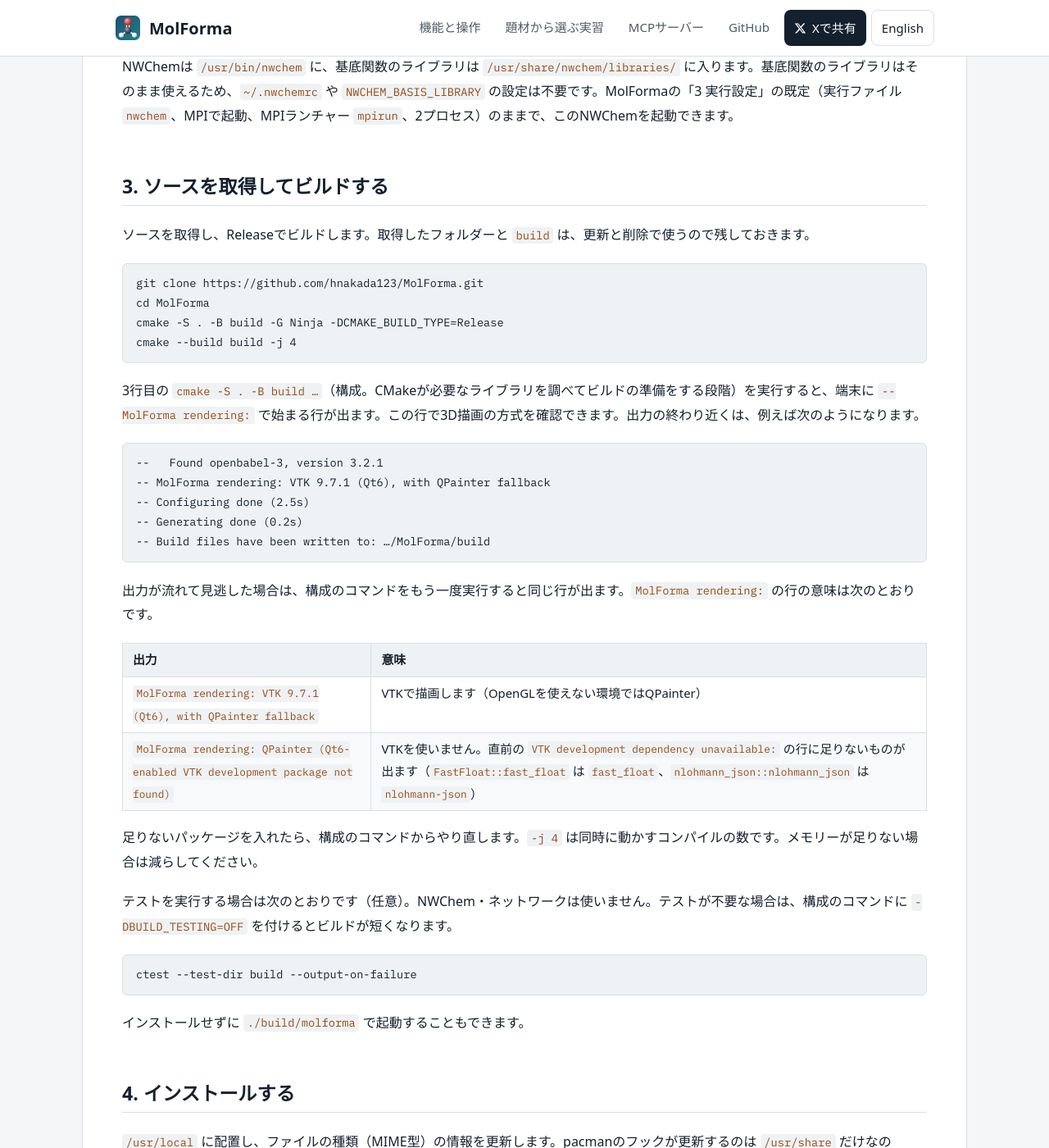
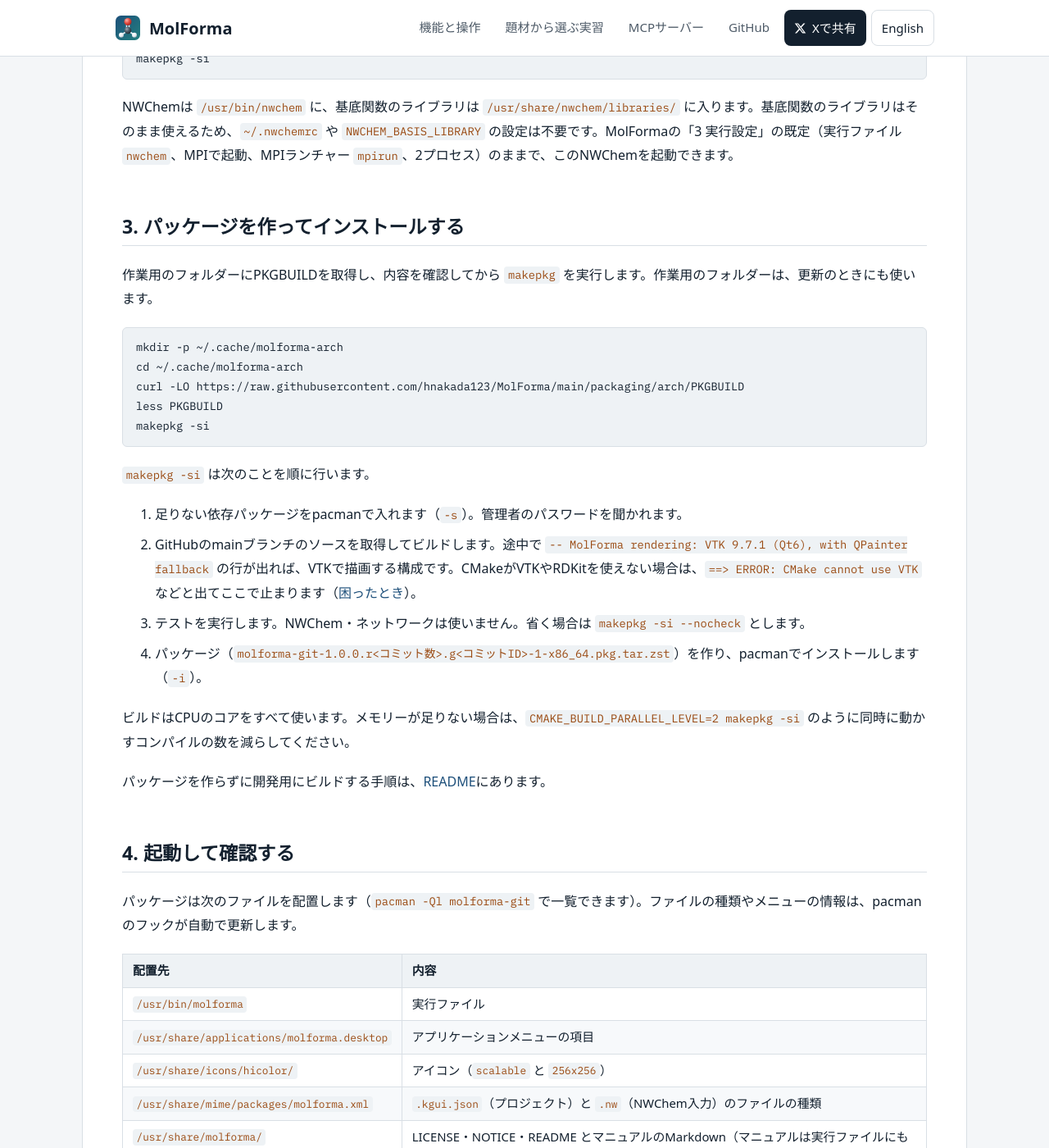
Before and after one commit to hnakada123/MolForma, a Jekyll site: the page built from docs/installation/arch_linux.md, in a window 1280 px wide and 1400 px high, scrolled down 2052 px. Shown: the whole window at 82% size. Built offline with Jekyll 4.4.1, drawn with Linux system fonts in a browser that asks for light colours; some web fonts are replaced; our own code applies the rules of GitHub Pages for plain Markdown files; some of the changed text lies outside the part shown.

Commit message:
Install on Arch Linux from a package made with the PKGBUILD
packaging/arch/PKGBUILD makes the package molforma-git from GitHub's main with RDKit and VTK,
stopping rather than leaving either out, runs the tests in check() and installs into /usr. Its
build-time dependencies include what the CMake files of RDKit (boost) and VTK (fast_float,
nlohmann-json, openmpi) refer to. The Arch Linux page now fetches the PKGBUILD and runs
"makepkg -si", so pacman installs the dependencies, updates the file types and menus, and removes
MolForma with "pacman -R molforma-git". The README and CLAUDE.md mention the PKGBUILD.

Co-Authored-By: Claude Opus 5.5 <noreply@anthropic.com>

````diff
--- a/docs/installation/arch_linux.md
+++ b/docs/installation/arch_linux.md
@@ -1,41 +1,43 @@
 # Arch Linuxでのインストール
 
-MolFormaをArch Linuxでソースからビルドしてインストールし、計算に使うNWChemを用意する手順です。依存パッケージは公式リポジトリ（core・extra）から、NWChemはAURから入れます。
+MolFormaをArch Linuxのパッケージとして作り、pacmanでインストールする手順です。リポジトリの `packaging/arch/PKGBUILD` から `makepkg` でパッケージ `molforma-git` を作ります。依存パッケージは公式リポジトリ（core・extra）から自動で入り、計算に使うNWChemはAURから入れます。
 
-対象はArch Linux（x86-64）とMolForma 0.1.0です。2026-10-27に手順を確認しました（[確認した構成](#確認した構成)）。
+対象はArch Linux（x86-64）とMolForma 1.0.0です。2026-10-28に手順を確認しました（[確認した構成](#確認した構成)）。
 
-MolFormaのパッケージは公式リポジトリにもAURにもありません（2026-10-27時点）。GitHubのソースからビルドし、`cmake --install` で `/usr/local` に配置します。pacmanでは管理しないため、更新と削除は[更新・削除](#更新削除)の手順で行います。
+MolFormaのパッケージは公式リポジトリにもAURにもありません（2026-10-28時点）。PKGBUILDはGitHubのmainブランチのソースを取得してビルドします。インストールしたパッケージはpacmanで管理するので、削除は `pacman -R` で行えます。
 
 ## 必要なパッケージ
 
+次のパッケージは、`makepkg -s` が公式リポジトリから自動で入れます。
+
+| 区分 | パッケージ | 用途 |
+| --- | --- | --- |
+| 実行時 | `qt6-base` | 画面（Qt Widgets） |
+| 実行時 | `openbabel` | 構造ファイルの読み書き、力場による整形、SMILESからの3D構造（フォーマットプラグインと力場データを含む） |
+| 実行時 | `rdkit` | 厳密な立体判定（R/S・E/Z）、残基認識 |
+| 実行時 | `vtk` | 3D画面をVTK（OpenGL）で描画 |
+| ビルド時 | `git`、`cmake`、`ninja`、`eigen` | ソースの取得とビルド |
+| ビルド時 | `boost`、`fast_float`、`nlohmann-json`、`openmpi` | RDKit・VTKのCMakeの設定が参照するもの |
+
+次のパッケージは、必要に応じて自分で入れます。
+
 | 区分 | パッケージ | 入手元 | 用途 |
 | --- | --- | --- | --- |
-| 必須 | `base-devel`、`git`、`cmake`、`ninja` | core・extra | ビルド（`base-devel` にGCC・pkgconfが含まれる） |
-| 必須 | `qt6-base` | extra | 画面（Qt Widgets）、テスト（Qt Test） |
-| 必須 | `eigen` | extra | 座標・幾何の計算 |
-| 必須 | `openbabel` | extra | 構造ファイルの読み書き、力場による整形、SMILESからの3D構造（フォーマットプラグインと力場データを含む） |
-| 任意 | `rdkit` | extra | 厳密な立体判定（R/S・E/Z）、残基認識 |
-| 任意 | `vtk`、`fast_float`、`nlohmann-json`、`openmpi` | extra | 3D画面をVTK（OpenGL）で描画 |
+| 必須 | `base-devel` | core | `makepkg` でのパッケージ作成（GCCを含む） |
+| 計算 | `nwchem` | AUR | 計算の実行。`openmpi` と、AURの `scalapack` も依存パッケージとして入る |
 | 任意 | `qt6-translations` | extra | 日本語表示のとき、ファイル選択などQtの標準ダイアログも日本語にする（なくても「保存」「キャンセル」などの標準ボタンは日本語） |
 | 任意 | `noto-fonts-cjk` | extra | 日本語のフォント（日本語のフォントが入っていない場合） |
-| 計算 | `nwchem` | AUR | 計算の実行。`openmpi` と、AURの `scalapack` も依存パッケージとして入る |
 
-- **VTK**: `vtk` だけでは、CMakeがVTKの開発用の設定を読み込めず、MolFormaはQPainter（CPU）で描画する構成になります。VTKの設定が参照する `fast_float`・`nlohmann-json`（どちらもヘッダーのみ）と `openmpi` も入れてください。`openmpi` がないと、VTKを使う構成でCMakeがエラーで止まります。VTKで描画するには、OpenGL 3.2以上を使えるGPUドライバーも必要です。
-- **RDKit**: `rdkit` はPythonなどにも依存しますが、MolFormaはC++ライブラリだけを使います。
+- **RDKitとVTK**: PKGBUILDはRDKitとVTKを使う構成でビルドし、CMakeがどちらかを使えないときはビルドを止めます。VTKで描画するには、OpenGL 3.2以上を使えるGPUドライバーも必要です。`rdkit` はPythonなどにも依存しますが、MolFormaはC++ライブラリだけを使います。
 - **NWChem**: 入力の作成・保存（「ジョブとして保存」）はNWChemがなくても使えます。
 
-## 1. パッケージを入れる
+## 1. 準備する
 
-システムを更新し、必須のパッケージを入れます。
+システムを更新し、パッケージの作成に使う `base-devel` と `git` を入れます。任意のパッケージを使う場合は、続けて入れます。
 
 ```sh
-sudo pacman -Syu --needed base-devel git cmake ninja qt6-base eigen openbabel
-```
-
-任意の機能を使う場合は、続けて次を入れます。不要なものは省けます。
-
-```sh
-sudo pacman -S --needed rdkit vtk fast_float nlohmann-json openmpi qt6-translations noto-fonts-cjk
+sudo pacman -Syu --needed base-devel git
+sudo pacman -S --needed qt6-translations noto-fonts-cjk
 ```
 
 ## 2. NWChemを入れる（AUR）
@@ -57,71 +59,44 @@ makepkg -si
 
 NWChemは `/usr/bin/nwchem` に、基底関数のライブラリは `/usr/share/nwchem/libraries/` に入ります。基底関数のライブラリはそのまま使えるため、`~/.nwchemrc` や `NWCHEM_BASIS_LIBRARY` の設定は不要です。MolFormaの「3 実行設定」の既定（実行ファイル `nwchem`、MPIで起動、MPIランチャー `mpirun`、2プロセス）のままで、このNWChemを起動できます。
 
-## 3. ソースを取得してビルドする
+## 3. パッケージを作ってインストールする
 
-ソースを取得し、Releaseでビルドします。取得したフォルダーと `build` は、更新と削除で使うので残しておきます。
+作業用のフォルダーにPKGBUILDを取得し、内容を確認してから `makepkg` を実行します。作業用のフォルダーは、更新のときにも使います。
 
 ```sh
-git clone https://github.com/hnakada123/MolForma.git
-cd MolForma
-cmake -S . -B build -G Ninja -DCMAKE_BUILD_TYPE=Release
-cmake --build build -j 4
+mkdir -p ~/.cache/molforma-arch
+cd ~/.cache/molforma-arch
+curl -LO https://raw.githubusercontent.com/hnakada123/MolForma/main/packaging/arch/PKGBUILD
+less PKGBUILD
+makepkg -si
 ```
 
-3行目の `cmake -S . -B build …`（構成。CMakeが必要なライブラリを調べてビルドの準備をする段階）を実行すると、端末に `-- MolForma rendering:` で始まる行が出ます。この行で3D描画の方式を確認できます。出力の終わり近くは、例えば次のようになります。
+`makepkg -si` は次のことを順に行います。
 
-```
---   Found openbabel-3, version 3.2.1
--- MolForma rendering: VTK 9.7.1 (Qt6), with QPainter fallback
--- Configuring done (2.5s)
--- Generating done (0.2s)
--- Build files have been written to: …/MolForma/build
-```
+1. 足りない依存パッケージをpacmanで入れます（`-s`）。管理者のパスワードを聞かれます。
+2. GitHubのmainブランチのソースを取得してビルドします。途中で `-- MolForma rendering: VTK 9.7.1 (Qt6), with QPainter fallback` の行が出れば、VTKで描画する構成です。CMakeがVTKやRDKitを使えない場合は、`==> ERROR: CMake cannot use VTK` などと出てここで止まります（[困ったとき](#困ったとき)）。
+3. テストを実行します。NWChem・ネットワークは使いません。省く場合は `makepkg -si --nocheck` とします。
+4. パッケージ（`molforma-git-1.0.0.r<コミット数>.g<コミットID>-1-x86_64.pkg.tar.zst`）を作り、pacmanでインストールします（`-i`）。
 
-出力が流れて見逃した場合は、構成のコマンドをもう一度実行すると同じ行が出ます。`MolForma rendering:` の行の意味は次のとおりです。
+ビルドはCPUのコアをすべて使います。メモリーが足りない場合は、`CMAKE_BUILD_PARALLEL_LEVEL=2 makepkg -si` のように同時に動かすコンパイルの数を減らしてください。
 
-| 出力 | 意味 |
-| --- | --- |
-| `MolForma rendering: VTK 9.7.1 (Qt6), with QPainter fallback` | VTKで描画します（OpenGLを使えない環境ではQPainter） |
-| `MolForma rendering: QPainter (Qt6-enabled VTK development package not found)` | VTKを使いません。直前の `VTK development dependency unavailable:` の行に足りないものが出ます（`FastFloat::fast_float` は `fast_float`、`nlohmann_json::nlohmann_json` は `nlohmann-json`） |
+パッケージを作らずに開発用にビルドする手順は、[README](https://github.com/hnakada123/MolForma#readme)にあります。
 
-足りないパッケージを入れたら、構成のコマンドからやり直します。`-j 4` は同時に動かすコンパイルの数です。メモリーが足りない場合は減らしてください。
+## 4. 起動して確認する
 
-テストを実行する場合は次のとおりです（任意）。NWChem・ネットワークは使いません。テストが不要な場合は、構成のコマンドに `-DBUILD_TESTING=OFF` を付けるとビルドが短くなります。
-
-```sh
-ctest --test-dir build --output-on-failure
-```
-
-インストールせずに `./build/molforma` で起動することもできます。
-
-## 4. インストールする
-
-`/usr/local` に配置し、ファイルの種類（MIME型）の情報を更新します。pacmanのフックが更新するのは `/usr/share` だけなので、`/usr/local` の分はここで更新します。
-
-```sh
-sudo cmake --install build
-sudo update-mime-database /usr/local/share/mime
-sudo update-desktop-database /usr/local/share/applications
-```
-
-`update-mime-database` は `shared-mime-info`、`update-desktop-database` は `desktop-file-utils` のコマンドです。次のファイルを配置します。
+パッケージは次のファイルを配置します（`pacman -Ql molforma-git` で一覧できます）。ファイルの種類やメニューの情報は、pacmanのフックが自動で更新します。
 
 | 配置先 | 内容 |
 | --- | --- |
-| `/usr/local/bin/molforma` | 実行ファイル |
-| `/usr/local/share/applications/molforma.desktop` | アプリケーションメニューの項目 |
-| `/usr/local/share/icons/hicolor/` | アイコン（`scalable` と `256x256`） |
-| `/usr/local/share/mime/packages/molforma.xml` | `.kgui.json`（プロジェクト）と `.nw`（NWChem入力）のファイルの種類 |
-| `/usr/local/share/molforma/` | LICENSE・NOTICE・README とマニュアルのMarkdown（マニュアルは実行ファイルにも組み込み済み） |
-
-管理者権限を使わない場合は、`cmake --install build --prefix ~/.local` でホームディレクトリに配置できます。このときは `~/.local/bin` をPATHに加え、`update-mime-database ~/.local/share/mime` を実行してください。
-
-## 5. 起動して確認する
+| `/usr/bin/molforma` | 実行ファイル |
+| `/usr/share/applications/molforma.desktop` | アプリケーションメニューの項目 |
+| `/usr/share/icons/hicolor/` | アイコン（`scalable` と `256x256`） |
+| `/usr/share/mime/packages/molforma.xml` | `.kgui.json`（プロジェクト）と `.nw`（NWChem入力）のファイルの種類 |
+| `/usr/share/molforma/` | LICENSE・NOTICE・README とマニュアルのMarkdown（マニュアルは実行ファイルにも組み込み済み） |
 
 端末で `molforma` を実行するか、アプリケーションメニューの「MolForma」を選びます。KDE Plasmaでメニューにすぐ出ない場合は `kbuildsycoca6` を実行します。表示言語はシステムの言語に従います（「編集 → 環境設定」の「表示言語 / Language」で切り替え、再起動後に反映）。
 
-1. 「ヘルプ → MolFormaについて」を開き、「立体判定・残基認識（RDKit）」と「3D描画」を確認します。RDKitとVTKを入れた場合は「有効」「VTK（OpenGL）」と表示されます。
+1. 「ヘルプ → MolFormaについて」を開き、版が「MolForma 1.0.0」で、「立体判定・残基認識（RDKit）: 有効」「3D描画: VTK（OpenGL）」と表示されることを確認します。OpenGLを使えない環境では「3D描画: QPainter（CPU）」になります。
 2. 「3 実行設定」を開き、「NWChem実行ファイル」と「MPIランチャー」の欄の下に、PATHで見つかった `/usr/bin/nwchem`・`/usr/bin/mpirun` が表示されることを確認します。
 3. 小さな分子で計算してみます。手順は[題材1 原子と結合から組む](../recipes/atoms_and_bonds.md)にあります。
 
@@ -129,61 +104,55 @@ sudo update-desktop-database /usr/local/share/applications
 
 ### 更新する
 
-ソースを更新してビルドし直し、インストールします。
+PKGBUILDを取得し直してから、パッケージを作り直します。`makepkg` はmainブランチの最新のソースを取得し、新しい版のパッケージを作ってインストールします。
 
 ```sh
-cd MolForma
-git pull --ff-only
-cmake --build build -j 4
-sudo cmake --install build
+cd ~/.cache/molforma-arch
+curl -LO https://raw.githubusercontent.com/hnakada123/MolForma/main/packaging/arch/PKGBUILD
+makepkg -si
 ```
 
-MolFormaはpacmanで管理していないため、`pacman -Syu` でQt・Open Babel・RDKit・VTKなどの共有ライブラリが新しい版になっても再ビルドされません。`molforma: error while loading shared libraries` と出て起動しなくなった場合は、`build` を削除して[3. ソースを取得してビルドする](#3-ソースを取得してビルドする)の構成からやり直し、インストールし直してください。
+AURに公開していないため、`pacman -Syu` や `yay -Syu` ではMolFormaは更新されません。`pacman -Syu` でQt・Open Babel・RDKit・VTKなどの共有ライブラリが新しい版になり、`molforma: error while loading shared libraries` と出て起動しなくなった場合は、ソースに変更がなくても `makepkg -sif` で作り直してください（`-f` は、作成済みのパッケージがあっても作り直す指定です）。
 
 ### 削除する
 
-インストールしたファイルを `build` に記録された一覧から削除し、残ったフォルダー `/usr/local/share/molforma` も削除します。
-
 ```sh
-cd MolForma
-sudo xargs -d '\n' rm -f -- < build/install_manifest.txt
-sudo rm -r /usr/local/share/molforma
-sudo update-mime-database /usr/local/share/mime
-sudo update-desktop-database /usr/local/share/applications
+sudo pacman -R molforma-git
 ```
 
-アプリの設定（`~/.config/MolForma/`）、自動保存（`~/.local/share/MolForma/`）、計算のジョブ（既定は `~/MolForma/jobs`）は残ります。不要なら手動で削除してください。NWChemは `sudo pacman -Rs nwchem` で削除できます。
+アプリの設定（`~/.config/MolForma/`）、自動保存（`~/.local/share/MolForma/`）、計算のジョブ（既定は `~/MolForma/jobs`）と作業用のフォルダー（`~/.cache/molforma-arch`）は残ります。不要なら手動で削除してください。ビルドのために入った依存パッケージは、`pacman -Qdtq` でほかから使われていないものを確認できます。NWChemは `sudo pacman -Rs nwchem` で削除できます。
 
 ## 困ったとき
 
 | 症状 | 確認・対応 |
 | --- | --- |
-| 構成が `Qt6`・`Eigen3`・`openbabel-3` が見つからないというエラーで止まる | [1. パッケージを入れる](#1-パッケージを入れる)の必須のパッケージを入れ、構成からやり直します |
-| `MolForma rendering: QPainter (Qt6-enabled VTK development package not found)` と出る | `VTK development dependency unavailable:` の行に出たパッケージ（多くは `fast_float`・`nlohmann-json`）を入れ、構成からやり直します |
-| 構成が `VTK-targets.cmake` のエラーで止まる | `openmpi` を入れます。VTKを使わない場合は、構成に `-DMOLFORMA_ENABLE_VTK=OFF` を付けます |
+| `==> ERROR: CMake cannot use VTK` で止まる | その前の `VTK development dependency unavailable:` の行に足りないものが出ます（`FastFloat::fast_float` は `fast_float`、`nlohmann_json::nlohmann_json` は `nlohmann-json`）。そのパッケージを入れて `makepkg -si` をやり直します |
+| `==> ERROR: CMake cannot use RDKit` で止まる | `boost` が入っているか確認し、`makepkg -si` をやり直します |
+| テストが失敗してパッケージができない | 失敗したテストの出力を添えて、[GitHubのIssues](https://github.com/hnakada123/MolForma/issues)で知らせてください。テストを省いて作るには `makepkg -si --nocheck` とします |
+| ビルド中にメモリーが不足する | `CMAKE_BUILD_PARALLEL_LEVEL=2 makepkg -si` のように並列数を減らします |
 | 3D画面の左上に「描画: QPainter（CPU）· OpenGLを使えないため簡易表示」と出る | OpenGL 3.2以上を使えません。GPUドライバーを確認します（`mesa-utils` の `glxinfo -B` で、使われているOpenGLの実装と版が分かります）。リモートデスクトップや仮想マシンでは使えない場合があります |
 | VTKで描画しているのに回転が遅い | `glxinfo -B` で `llvmpipe` などと出る場合は、ソフトウェアのOpenGLで描画しています |
 | 日本語が四角で表示される | `noto-fonts-cjk` などの日本語フォントを入れます |
 | 日本語表示なのに、ファイル選択などQtの標準ダイアログに英語が残る | `qt6-translations` を入れます |
 | 「実行前の確認」でNWChemやMPIランチャーが見つからない | 端末で `command -v nwchem mpirun` を確認します。NWChemを別の場所に入れた場合は、「3 実行設定」でパスを指定します |
-| `error while loading shared libraries` で起動しない | システム更新で共有ライブラリが変わりました。[更新する](#更新する)のとおりビルドし直します |
-| ビルド中にメモリーが不足する | `cmake --build build -j 2` のように並列数を減らします |
+| `error while loading shared libraries` で起動しない | システム更新で共有ライブラリが変わりました。[更新する](#更新する)のとおり `makepkg -sif` で作り直します |
 
 ## 確認した構成
 
-2026-10-27に、次の構成のArch Linux（x86-64）で、GitHubのソースを新たに取得してビルドし、CTestを実行しました。インストールは一時ディレクトリへの配置（`DESTDIR`）で配置先を確認しています。VTKの構成は、`fast_float`・`nlohmann-json` のパッケージの内容を参照させてビルドしました。
+2026-10-28に、次の構成のArch Linux（x86-64）で、このPKGBUILDから `makepkg` でパッケージを作り、テスト（PKGBUILDの `check()`）が通ることと、パッケージの中身・依存関係を確かめました。依存パッケージはpacmanで入れてあり、`makepkg` の実行時・ビルド時の依存の確認も通っています。
 
 | 項目 | 版 |
 | --- | --- |
 | Qt（`qt6-base`） | 6.12.0 |
 | Open Babel | 3.2.1 |
 | Eigen | 5.0.1 |
-| RDKit | 2026.09.1 |
+| RDKit・Boost | 2026.09.1・1.92.0 |
 | VTK | 9.7.1 |
+| fast_float・nlohmann-json | 8.3.2・3.12.0 |
 | GCC・CMake・Ninja | 16.2.1・4.4.4・1.13.2 |
 | NWChem（AURの `nwchem`） | 7.3.1 |
 | Open MPI | 5.0.11 |
 
-NWChemは `~/.nwchemrc` を置かずに `mpirun -np 2 nwchem` で起動し、水素分子のHF/6-31G*計算が完了することを確かめました。依存パッケージを入れ済みの環境での確認で、新しい環境でのpacman・yayによる依存の解決は含みません。
+NWChemは `~/.nwchemrc` を置かずに `mpirun -np 2 nwchem` で起動し、水素分子のHF/6-31G*計算が完了することを確かめました。依存パッケージを入れ済みの環境での確認で、作ったパッケージのpacmanでのインストール（`-i`）と、新しい環境での `makepkg -s`・yayによる依存の自動インストールは含みません。パッケージの実行ファイルは、展開して起動できることと版が1.0.0であることを確かめています。
 
 関連: [OS別インストール・必要パッケージ](../installation.md)、[3D描画](../features/rendering.md)、[「3 実行設定」](../features/execution.md)
````
Also changed, not shown: CLAUDE.md (+2 -1 lines), docs/en/installation.md (+1 -1 lines), docs/en/installation/arch_linux.md (+62 -93 lines), docs/installation.md (+1 -1 lines), README.md, 1 other file.
